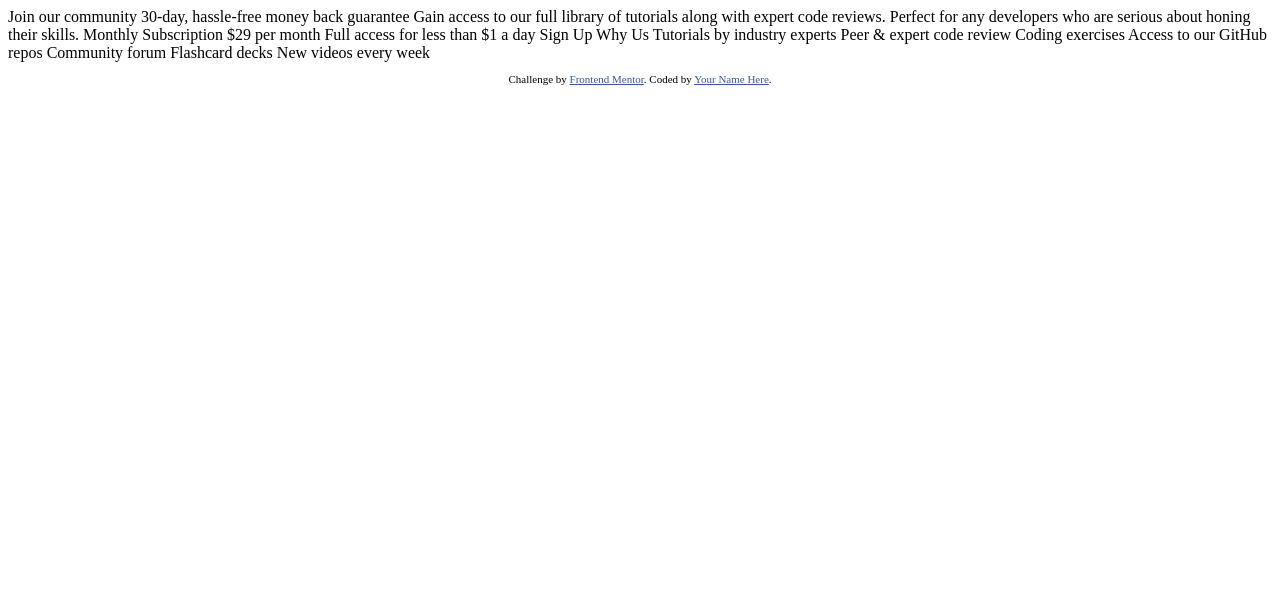
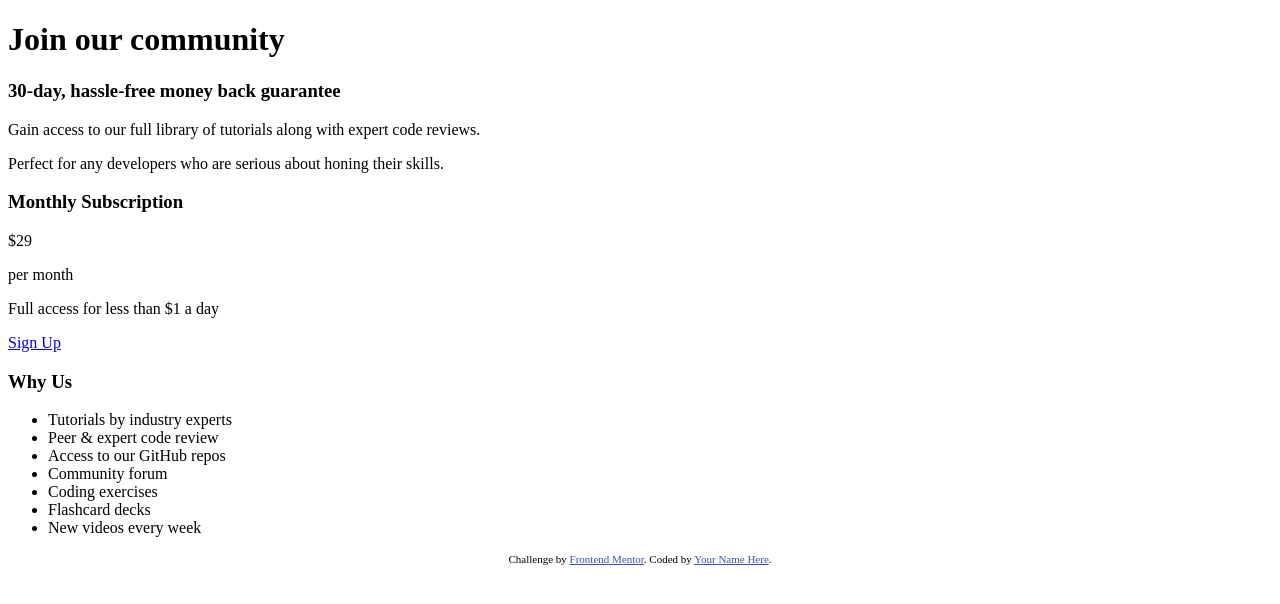
Before and after one commit to mgracnazareno/single-price-grid-component-master, a plain HTML site: page index.html in a window 1280 px wide. Drawn offline with Linux system fonts and the light colour scheme.

Commit message:
add markup

```diff
--- a/index.html
+++ b/index.html
@@ -15,30 +15,37 @@
   </style>
 </head>
 <body>
-  Join our community
+  <div class="section">
+    <h1>Join our community</h1>
 
-  30-day, hassle-free money back guarantee
+    <h3>30-day, hassle-free money back guarantee</h3>
 
-  Gain access to our full library of tutorials along with expert code reviews.
-  Perfect for any developers who are serious about honing their skills.
+    <p>Gain access to our full library of tutorials along with expert code reviews. </p>
+    <p>Perfect for any developers who are serious about honing their skills.</p>
+  </div>
+  <div class="section">
+    <h3>Monthly Subscription</h3>
 
-  Monthly Subscription
+    <p>&dollar;29</p><p>per month</p>
 
-  &dollar;29 per month
+    <p>Full access for less than &dollar;1 a day</p>
 
-  Full access for less than &dollar;1 a day
+    <a href="#">Sign Up</a>
+  </div>
 
-  Sign Up
+  <div class="section">
+    <h3>Why Us</h3>
+    <ul>
+      <li>Tutorials by industry experts</li>
+      <li>Peer &amp; expert code review</li>
+      <li>Access to our GitHub repos</li>
+      <li>Community forum</li>
+      <li>Coding exercises</li>
+      <li>Flashcard decks</li>
+      <li>New videos every week</li>
+    </ul>
 
-  Why Us
-
-  Tutorials by industry experts
-  Peer &amp; expert code review
-  Coding exercises
-  Access to our GitHub repos
-  Community forum
-  Flashcard decks
-  New videos every week
+  </div>
 
   <footer>
     <p class="attribution">
```
